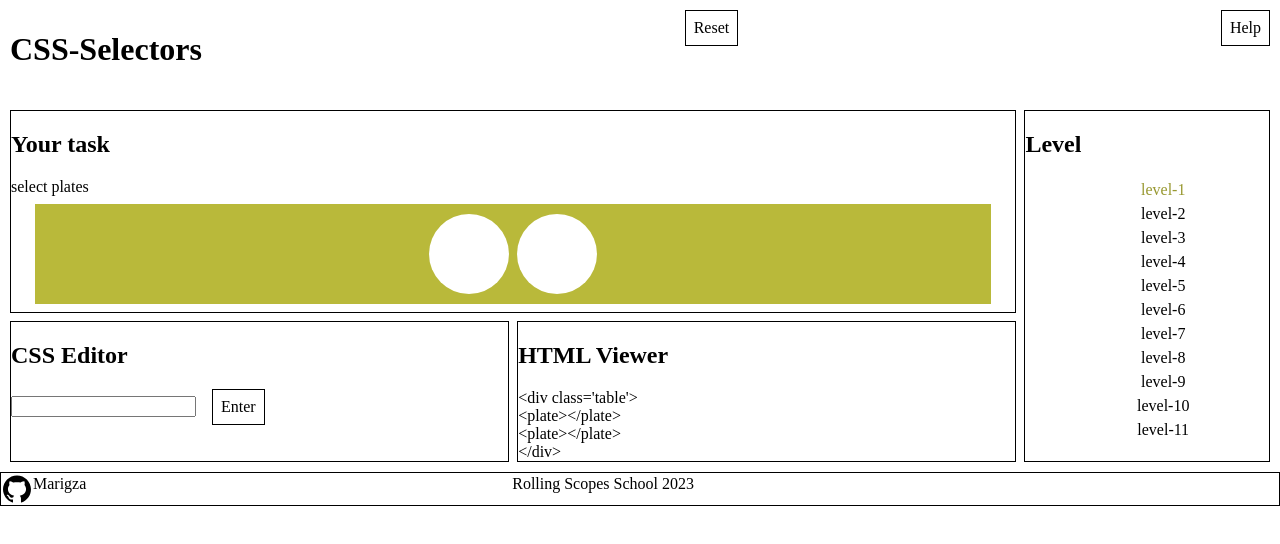
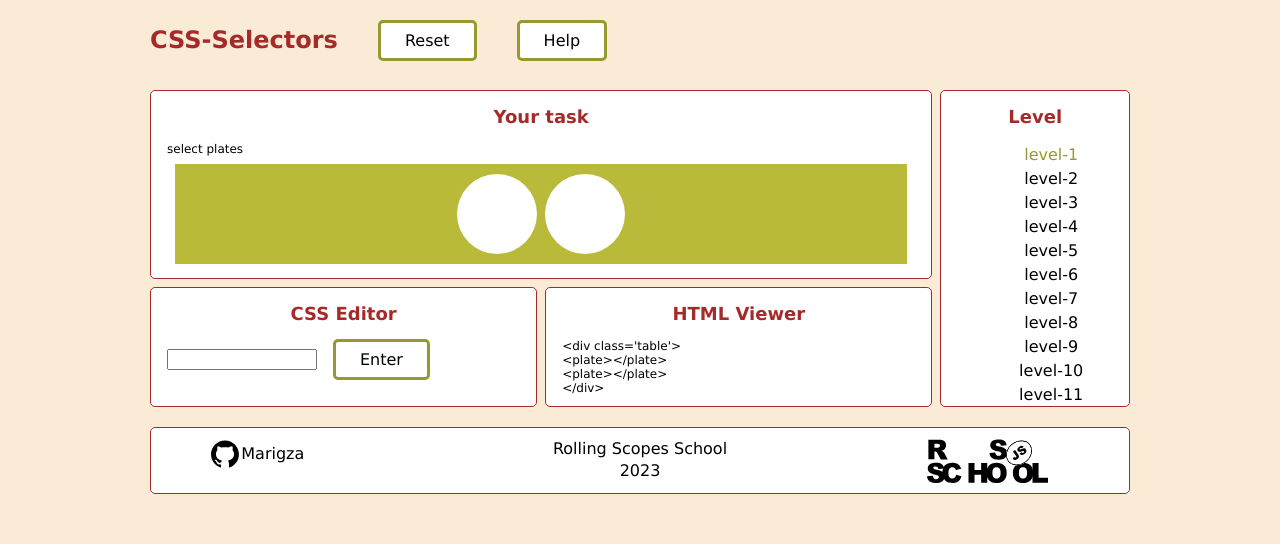
Before and after one commit to Marigza/JSFE2023Q1, a website built with webpack: page css-selectors/src/index.html in a window 1280 px wide. Built offline with nearby package versions, Linux system fonts and the light colour scheme.

Commit message:
feat: add styles to project

```diff
--- a/css-selectors/src/style.scss
+++ b/css-selectors/src/style.scss
@@ -1,6 +1,9 @@
 @import 'style/constants';
 @import 'style/body';
+@import 'style/button';
+@import 'style/header';
+@import 'style/main';
 @import 'style/gameBlock';
-@import 'style/items';
+@import 'style/gameItems';
 @import 'style/footer';
-@import 'style/textAnimated';
+@import 'style/blockAnimationText';
--- a/css-selectors/src/style/_textAnimated.scss
+++ b/css-selectors/src/style/_blockAnimationText.scss
@@ -9,11 +9,15 @@
   position: relative;
 }
 
+input {
+  max-width: 150px;
+}
+
 .block__append-text {
   position: absolute;
   top: 0;
   left: 0;
-  width: 170px;
+  width: 150px;
   height: 22px;
   background-color: white;
   border: 1px solid #000;
--- a/css-selectors/src/style/_body.scss
+++ b/css-selectors/src/style/_body.scss
@@ -1,43 +1,22 @@
 * {
+  font-family: Verdana, Geneva, Tahoma, sans-serif;
   box-sizing: border-box;
 }
 
 body {
+  background-color: antiquewhite;
   display: flex;
-  height: 100%;
+  max-width: 1000px;
   flex-direction: column;
-  margin: 0;
+  font-size: 12px;
+  margin: 0 auto;
   padding: 0;
 }
 
-.header {
-  display: flex;
-  justify-content: space-between;
-  margin: 10px;
+h1, h2 {
+  color: brown;
 }
 
-.main {
-  position: relative;
-  display: grid;
-  grid-template-columns: repeat(5, 1fr);
-  grid-template-rows: repeat(2, auto);
-  gap: 1vh;
-  margin: 10px;
+h2 {
+  text-align: center;
 }
-
-.block1 {
-  grid-column: span 4;
-  border: 1px solid #000;
-}
-.block2 {
-  grid-row: span 3;
-  border: 1px solid #000;
-}
-.block3 {
-  grid-area: span 2 / span 2;
-  border: 1px solid #000;
-}
-.block4 {
-  grid-area: span 2 / span 2;
-  border: 1px solid #000;
-}
--- /dev/null
+++ b/css-selectors/src/style/_button.scss
@@ -0,0 +1,19 @@
+.button {
+  cursor: pointer;
+  height: fit-content;
+  width: fit-content;
+  font-size: 16px;
+  background-color: white;
+  border: 3px solid rgb(152, 152, 48);
+  border-radius: 5px;
+  padding: 1vh 3vh;
+  transition: 0.3s all linear;
+
+  &:hover {
+    background-color: rgb(229, 229, 73);
+  }
+
+  &:active {
+    background-color: rgb(152, 152, 48);
+  }
+}
--- a/css-selectors/src/style/_footer.scss
+++ b/css-selectors/src/style/_footer.scss
@@ -1,16 +1,23 @@
 
+footer {
+  margin: 10px;
+  background-color: white;
+}
 
 .footer__wrapper {
   @include columns($width: 20%);
+  align-items: center;
   font-size: 1.0rem;
   line-height: 1.4rem;
-  border: 1px solid #000;;
+  padding: 10px;
+  border: 1px solid brown;
+  border-radius: 5px;
 }
 
-.social-link {
-  box-sizing: content-box;
-  width: 32px;
-  height: 32px;
+.footer__element {
+  text-align: center;
+  min-height: 45px;
+  width: 100%;
 }
 
 .link_gh {
@@ -23,22 +30,33 @@
 
 .link_icon_gh {
   display: flex;
+  justify-content: center;
+  align-items: center;
   background-color: transparent;
   text-decoration: none;
   color: #000;
   width: 100%;
   height: 100%;
+  transition: 0.3s all linear;
+  &:hover {
+    color: rgb(152, 152, 48);
+    transform: scale(1.2);
+  }
+}
+
+.link_rss_icon {
+  display: block;
+  background: url(../src/assets/svg/rs_school_js.svg) left no-repeat;
+  width: 100%;
+  min-height: 45px;
+  transition: 0.3s all linear;
+  cursor: pointer;
+  &:hover{
+    transform: scale(1.2);
+  }
 }
 
 .link_rss {
   display: block;
-  background: url(../src/assets/svg/rs_school_js.svg) left no-repeat;
-  width: 100%;
-  height: 100%;
+  height: 45px;
 }
-
-.footer__link {
-  display: block;
-  width: 32px;
-  height: 32px;
-}
--- a/css-selectors/src/style/_gameBlock.scss
+++ b/css-selectors/src/style/_gameBlock.scss
@@ -1,3 +1,17 @@
+.block__content {
+  margin: 0 2vh;
+}
+
+.block__content#level {
+  @media(max-width: 650px) {
+      margin: 0 0;
+    }
+}
+
+.task__header {
+  font-size: 16px;
+}
+
 .level__icon {
   display: block;
   width: 24px;
@@ -17,7 +31,11 @@
   justify-content: center;
   align-items: center;
   gap: 1vh;
+  font-size: 16px;
   cursor: pointer;
+  @media(max-width: 650px) {
+    font-size: 12px;
+  }
 }
 
 .block__level:hover {
@@ -40,11 +58,3 @@
   font-size: 2rem;
   text-align: center;
 }
-
-.button {
-  cursor: pointer;
-  height: fit-content;
-  width: fit-content;
-  border: 1px solid #000;
-  padding: 1vh;
-}
--- a/css-selectors/src/style/_items.scss
+++ b/css-selectors/src/style/_gameItems.scss
@@ -5,7 +5,7 @@
   gap: 1vh;
   background-color: rgb(185, 185, 58);
   height: 100px;
-  margin: 1vh 3vh;
+  margin: 1vh;
   padding: 1vh;
 }
 
@@ -35,6 +35,10 @@
   border-radius: 50%;
   height: 80px;
   width: 80px;
+  @media(max-width: 650px) {
+      height: 60px;
+      width: 60px;
+    }
 }
 
 .apple {
@@ -42,11 +46,19 @@
   border-radius: 50%;
   height: 40px;
   width: 40px;
+  @media(max-width: 650px) {
+      height: 30px;
+      width: 30px;
+    }
 }
 
 .apple__small {
   height: 20px;
   width: 20px;
+  @media(max-width: 650px) {
+      height: 15px;
+      width: 15px;
+    }
 }
 
 .plate__fancy {
@@ -58,11 +70,19 @@
   border-radius: 20px;
   height: 40px;
   width: 20px;
+  @media(max-width: 650px) {
+      height: 30px;
+      width: 15px;
+    }
 }
 
 .pickle__small {
   height: 20px;
   width: 10px;
+  @media(max-width: 650px) {
+      height: 15px;
+      width: 8px;
+    }
 }
 
 .bento {
@@ -72,6 +92,10 @@
   background-color: brown;
   height: 80px;
   width: 80px;
+  @media(max-width: 650px){
+    height: 60px;
+    width: 60px;
+  }
 }
 
 .orange {
@@ -79,10 +103,18 @@
   border-radius: 50%;
   height: 40px;
   width: 40px;
+  @media(max-width: 650px) {
+      height: 30px;
+      width: 30px;
+    }
 }
 .orange__small {
   height: 20px;
   width: 20px;
+  @media(max-width: 650px) {
+      height: 15px;
+      width: 15px;
+    }
 }
 
 .orange:hover,
@@ -113,7 +145,6 @@
     opacity: 0.7;
   }
 
-
   100% {
     transform: scale(1);
     opacity: 1;
--- /dev/null
+++ b/css-selectors/src/style/_header.scss
@@ -0,0 +1,7 @@
+.header {
+  display: flex;
+  justify-content: flex-start;
+  align-items: center;
+  gap: 5vh;
+  margin: 10px;
+}
--- /dev/null
+++ b/css-selectors/src/style/_main.scss
@@ -0,0 +1,30 @@
+section {
+  background-color: white;
+  border: 1px solid brown;
+  border-radius: 5px;
+}
+
+.main {
+  position: relative;
+  display: grid;
+  grid-template-columns: repeat(5, 1fr);
+  grid-template-rows: repeat(2, auto);
+  gap: 1vh;
+  margin: 10px;
+}
+
+.block1 {
+  grid-column: span 4;
+}
+
+.block2 {
+  grid-row: span 3;
+}
+
+.block3 {
+  grid-area: span 2 / span 2;
+}
+
+.block4 {
+  grid-area: span 2 / span 2;
+}
```
